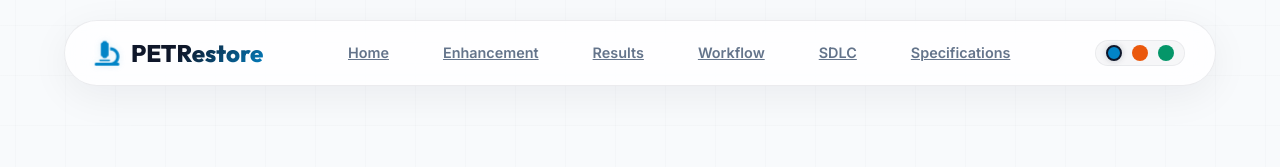
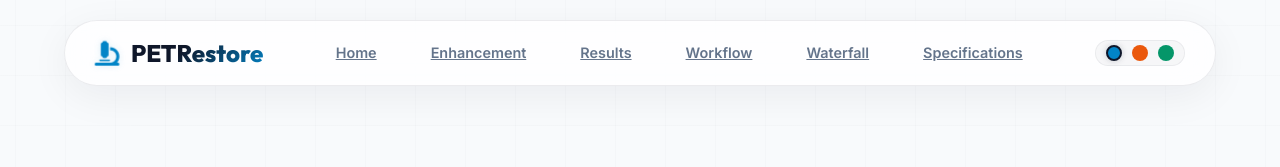
Before and after one commit to Karthik7661/LOW-DOSE-PET-ENHANCEMENT, a Flask app: page / in a window 1280 px wide. Shown: the top 167 px of the page. Run offline with Flask 3, Linux system fonts and the light colour scheme; parts of the project's set-up code (start-up, migrations or seed data) failed here and were passed over.

Commit message:
Rename SDLC lifecycle headers and nav links to Waterfall Model

```diff
--- a/templates/index.html
+++ b/templates/index.html
@@ -32,7 +32,7 @@
                 <a href="#enhance-section" class="nav-link">Enhancement</a>
                 <a href="#dashboard" class="nav-link">Results</a>
                 <a href="#workflow" class="nav-link">Workflow</a>
-                <a href="#sdlc" class="nav-link">SDLC</a>
+                <a href="#sdlc" class="nav-link">Waterfall</a>
                 <a href="#model-details" class="nav-link">Specifications</a>
             </nav>
             <div class="theme-selector-hud">
@@ -718,9 +718,9 @@
     <section class="features-section" id="sdlc">
         <div class="container">
             <div class="section-header text-center">
-                <span class="badge badge-primary" style="margin-bottom: 10px;">Engineering Lifecycle</span>
-                <h2 class="section-title">Software Engineering (SDLC)</h2>
-                <p class="section-description">How standard Software Development Lifecycle phases were applied to construct this medical AI platform.</p>
+                <span class="badge badge-primary" style="margin-bottom: 10px;">Waterfall Methodology</span>
+                <h2 class="section-title">Waterfall SDLC Model</h2>
+                <p class="section-description">How classic Waterfall Software Development Lifecycle phases were applied to construct this medical AI platform.</p>
             </div>
 
             <!-- Waterfall Staggered Step Cascade Grid -->
```
